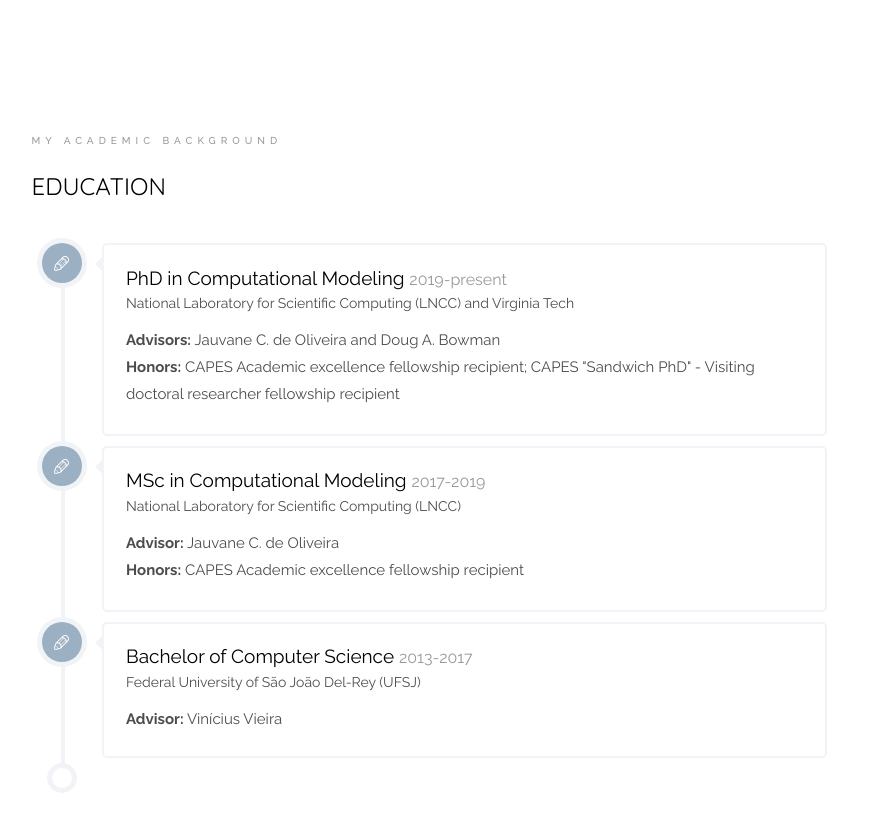
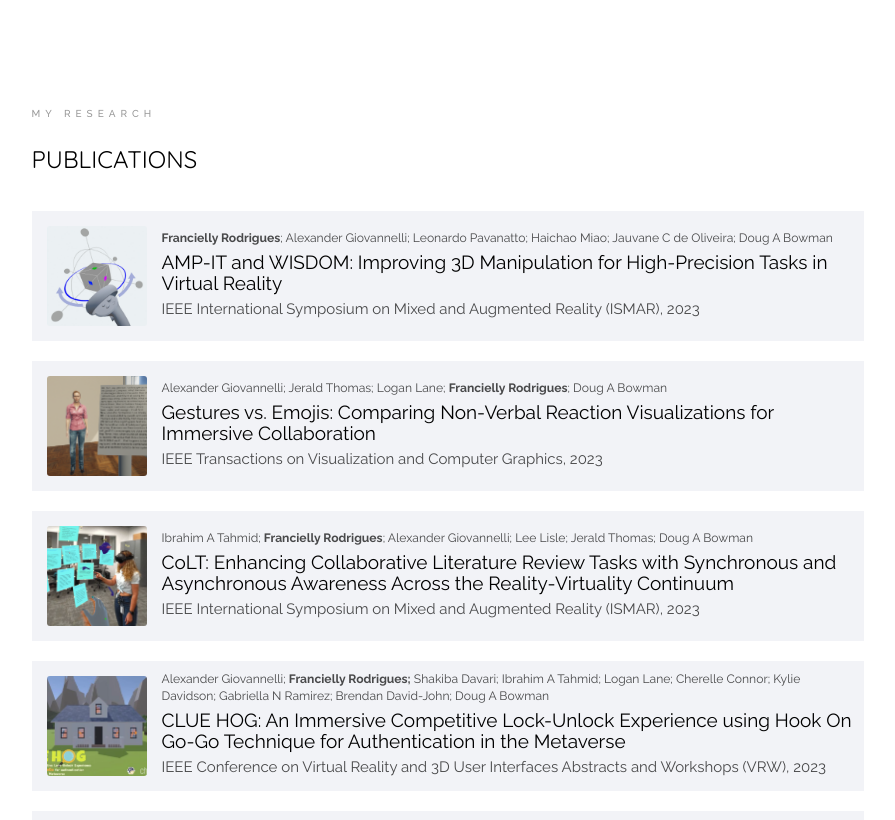
Before and after one commit to franciellyr/franciellyr.github.io, a plain HTML site: page index.html in a window 1280 px wide. Shown: the part 1980-2800 px from the top of the page, without its empty margins (361-1256 px from the left). Drawn offline with nearby package versions, Linux system fonts and the light colour scheme; files whose address does not match are found by name; a web font is replaced by a local one.

Commit message:
publications

```diff
--- a/css/style.css
+++ b/css/style.css
@@ -591,8 +591,6 @@ body.offcanvas {
   background-clip: padding-box; }
 
   .timeline-label-ed {
-    border: 2px solid #f2f3f7;
-    background: white !important;
     border-radius: 5px;
 
 }
@@ -617,6 +615,44 @@ body.offcanvas {
   font-size: 19px;
   font-family: "Raleway", Arial, sans-serif;
   font-weight: 400; }
+
+.publication {
+  padding: 1rem;
+  background: #f2f3f7;
+  margin-bottom: 2rem;
+}
+.publication h2 {
+  font-size: 19px;
+  font-family: "Raleway", Arial, sans-serif;
+  font-weight: 400;
+}
+
+.publication-authors {
+  line-height: 1.4;
+  display: block;
+  margin-bottom: 0.5rem;
+  font-size: 81%;
+}
+
+.publication p {
+  margin-bottom:0;
+}
+
+.publication-picture {
+  margin: 5px 15px 5px 5px;
+}
+
+.publication-picture img {
+  object-fit: cover;
+  width: 100px;
+  height:100px;
+  border-radius: 3px;
+}
+
+.publication-container {
+  display:flex;
+  align-items: center;
+}
 
 .timeline-centered .timeline-entry .timeline-entry-inner .timeline-label h2 a {
   color: #000; }
--- a/index.html
+++ b/index.html
@@ -155,37 +155,6 @@ Copyright <script>document.write(new Date().getFullYear());</script> Francielly
 				</div>
 			</section>
 
-
-
-			<section class="colorlib-services" data-section="publications">
-				<div class="colorlib-narrow-content">
-					<div class="row">
-						<div class="col-md-6 col-md-offset-3 col-md-pull-3 animate-box" data-animate-effect="fadeInLeft">
-							<span class="heading-meta">My research</span>
-							<h2 class="colorlib-heading">Publications</h2>
-						</div>
-					</div>
-					<div class="row row-pt-md">
-						<div class="col-md-12 animate-box">
-							<h3>Innovative Ideas</h3>
-							<p>Separated they live in Bookmarksgrove right at the coast of the Semantics</p>
-						</div>
-						<div class="col-md-12 animate-box">
-							<h3>Innovative Ideas</h3>
-							<p>Separated they live in Bookmarksgrove right at the coast of the Semantics</p>
-						</div>
-						<div class="col-md-12 animate-box">
-							<h3>Innovative Ideas</h3>
-							<p>Separated they live in Bookmarksgrove right at the coast of the Semantics</p>
-						</div>
-						<div class="col-md-12 animate-box">
-							<h3>Innovative Ideas</h3>
-							<p>Separated they live in Bookmarksgrove right at the coast of the Semantics</p>
-						</div>
-					</div>
-				</div>
-			</section>
-
 			<!-- <div id="colorlib-counter" class="colorlib-counters" style="background-image: url(images/cover_bg_1.jpg);" data-stellar-background-ratio="0.5">
 				<div class="overlay"></div>
 				<div class="colorlib-narrow-content">
@@ -336,6 +305,114 @@ Copyright <script>document.write(new Date().getFullYear());</script> Francielly
 					</div>
 				</div>
 			</section>
+
+			<section class="colorlib-services" data-section="publications" style="padding-top:0">
+				<div class="colorlib-narrow-content" style="padding-right:0">
+					<div class="row">
+						<div class="col-md-6 col-md-offset-3 col-md-pull-3 animate-box" data-animate-effect="fadeInLeft">
+							<span class="heading-meta">My research</span>
+							<h2 class="colorlib-heading" style="margin-bottom: 30px;">Publications</h2>
+						</div>
+					</div>
+					<div class="row">
+						<div class="col-md-12 animate-box">
+
+							<div class="publication">
+								<div class="publication-container">
+									<div class="publication-picture">
+										<img style="" src="images/ampit.png" />
+									</div>
+									<div class="publication-content">
+										<small class="publication-authors"><b>Francielly Rodrigues</b>; Alexander Giovannelli; Leonardo Pavanatto; Haichao Miao; Jauvane C de Oliveira; Doug A Bowman</small>
+										<h2 style="margin-bottom: 2px;">AMP-IT and WISDOM: Improving 3D Manipulation for High-Precision Tasks in Virtual Reality</h2>
+										<p>IEEE International Symposium on Mixed and Augmented Reality (ISMAR), 2023</p>
+									</div>
+								</div>
+							</div>
+
+							<div class="publication">
+								<div class="publication-container">
+									<div class="publication-picture">
+										<img style="" src="images/gestures.png" />
+									</div>
+									<div class="publication-content">
+										<small class="publication-authors">Alexander Giovannelli; Jerald Thomas; Logan Lane; <b>Francielly Rodrigues</b>; Doug A Bowman</small>
+										<h2 style="margin-bottom: 2px;">Gestures vs. Emojis: Comparing Non-Verbal Reaction Visualizations for Immersive Collaboration</h2>
+										<p>IEEE Transactions on Visualization and Computer Graphics, 2023</p>
+									</div>
+								</div>
+							</div>
+
+							<div class="publication">
+								<div class="publication-container">
+									<div class="publication-picture">
+										<img style="" src="images/colt.png" />
+									</div>
+									<div class="publication-content">
+										<small class="publication-authors">Ibrahim A Tahmid; <b>Francielly Rodrigues</b>; Alexander Giovannelli; Lee Lisle; Jerald Thomas; Doug A Bowman</small>
+										<h2 style="margin-bottom: 2px;">CoLT: Enhancing Collaborative Literature Review Tasks with Synchronous and Asynchronous Awareness Across the Reality-Virtuality Continuum</h2>
+										<p>IEEE International Symposium on Mixed and Augmented Reality (ISMAR), 2023</p>
+									</div>
+								</div>
+							</div>
+
+							<div class="publication">
+								<div class="publication-container">
+									<div class="publication-picture">
+										<img style="" src="images/clue.jpeg" />
+									</div>
+									<div class="publication-content">
+										<small class="publication-authors">Alexander Giovannelli; <b>Francielly Rodrigues;</b> Shakiba Davari; Ibrahim A Tahmid; Logan Lane; Cherelle Connor; Kylie Davidson; Gabriella N Ramirez; Brendan David-John; Doug A Bowman</small>
+										<h2 style="margin-bottom: 2px;">CLUE HOG: An Immersive Competitive Lock-Unlock Experience using Hook On Go-Go Technique for Authentication in the Metaverse</h2>
+										<p>IEEE Conference on Virtual Reality and 3D User Interfaces Abstracts and Workshops (VRW), 2023</p>
+									</div>
+								</div>
+							</div>
+
+							<div class="publication">
+								<div class="publication-container">
+									<div class="publication-picture">
+										<img style="" src="images/ed.png" />
+									</div>
+									<div class="publication-content">
+										<small class="publication-authors"><b>Francielly Rodrigues</b>; Priscila Wilbert; José Carlos Tavares da Silva; Jauvane C de Oliveira</small>
+										<h2 style="margin-bottom: 2px;">A virtual reality environment using concepts of serious games and gamification for the treatment of eating disorders</h2>
+										<p>Anais do XIX Simpósio Brasileiro de Computação Aplicada à Saúde, 2019</p>
+									</div>
+								</div>
+							</div>
+
+							<div class="publication">
+								<div class="publication-container">
+									<div class="publication-picture">
+										<img style="" src="images/default.png" />
+									</div>
+									<div class="publication-content">
+										<small class="publication-authors">Leandro Peres; Pablo Cecilio; <b>Francielly Rodrigues</b>; Nícollas Silva; Leonardo Rocha</small>
+										<h2 style="margin-bottom: 2px;">An overview of Brazilian researches in the Computer Science field in last years</h2>
+										<p>Anais do VII Symposium on Knowledge Discovery, Mining and Learning, 9-16, SBC, 2019</p>
+									</div>
+								</div>
+							</div>
+
+							<div class="publication">
+								<div class="publication-container">
+									<div class="publication-picture">
+										<img style="" src="images/moburb.png" />
+									</div>
+									<div class="publication-content">
+										<small class="publication-authors"><b>Francielly Rodrigues</b>; Carolina R Xavier; Alexandre G Evsukoff; Artur Ziviani; Vinícius da F Vieira</small>
+										<h2 style="margin-bottom: 2px;">Análise de Mobilidade Urbana em Diferentes Estratos Sociais a partir de uma Rede de Telefonia Móvel</h2>
+										<p>Anais do II Workshop de Computação Urbana, SBC, 2018</p>
+									</div>
+								</div>
+							</div>
+
+						</div>
+
+					</div>
+				</div>
+			</section>s
 
 			<section class="colorlib-experience" data-section="experience">
 				<div class="colorlib-narrow-content">
```
Also changed, not shown: images/ampit.png (added), images/clue.jpeg (added), images/colt.png (added), images/default.png (added), images/ed.png (added), images/gestures.png (added), images/moburb.png (added).
